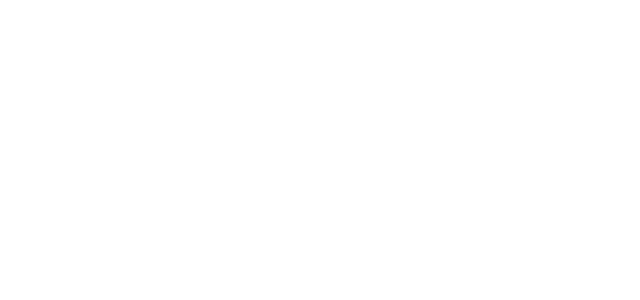
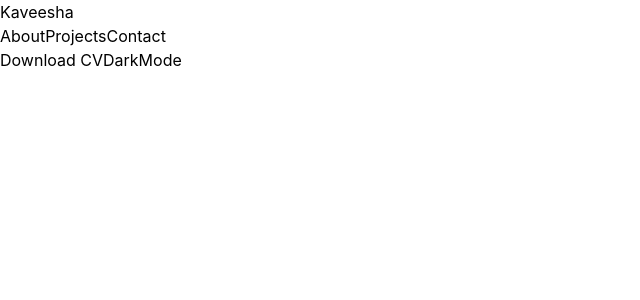
Before and after one commit to Kavii27/My-Portfolio, a React (Vite) app: page / in a window 1280 px wide. Shown: the top 300 px of the page, without its empty margins (0-640 px from the left). Built offline with nearby package versions, Linux system fonts and the light colour scheme.

Commit message:
update navbar

```diff
--- a/src/layout/Navbar.jsx
+++ b/src/layout/Navbar.jsx
@@ -1,7 +1,41 @@
+const navLinks = [
+    {href: "#about", label: "About"},
+    {href: "#projects", label: "Projects"},
+    {href: "#contact", label: "Contact"}
+]
+
 export const Navbar = () => {
+    const handleCvDownload = () => {
+
+    }
+
     return(
        <header>
+            <nav>
+                <a href="#">Kaveesha</a>
+                {/* Desktop Nav */}
+                <div>
+                    <div>
+                        {navLinks.map((link, index) => (
+                            <a href={link.href} key={index}>{link.label}</a>
+                        ))}
+                    </div>
+                </div>
 
+                <div>
+                    <button onClick={handleCvDownload}>Download CV</button>
+                    <button>DarkMode</button>
+                </div>
+
+                {/* Mobile Menu Button */}
+                <div className="md:hidden">
+                    <div>
+                        {navLinks.map((link, index) => (
+                            <a href={link.href} key={index}>{link.label}</a>
+                        ))}
+                    </div>
+                </div>
+            </nav>
        </header>
     )
 }
```
